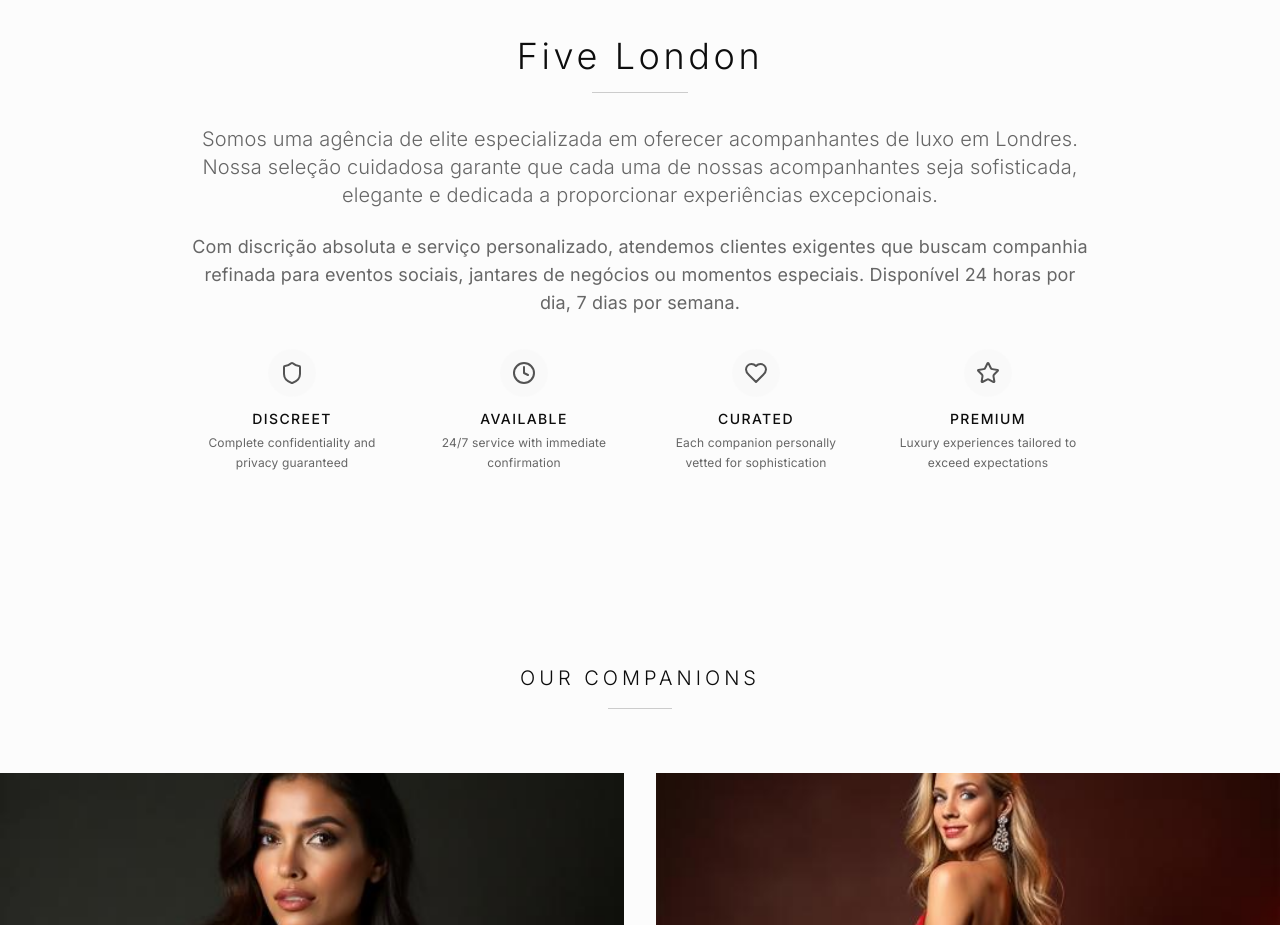
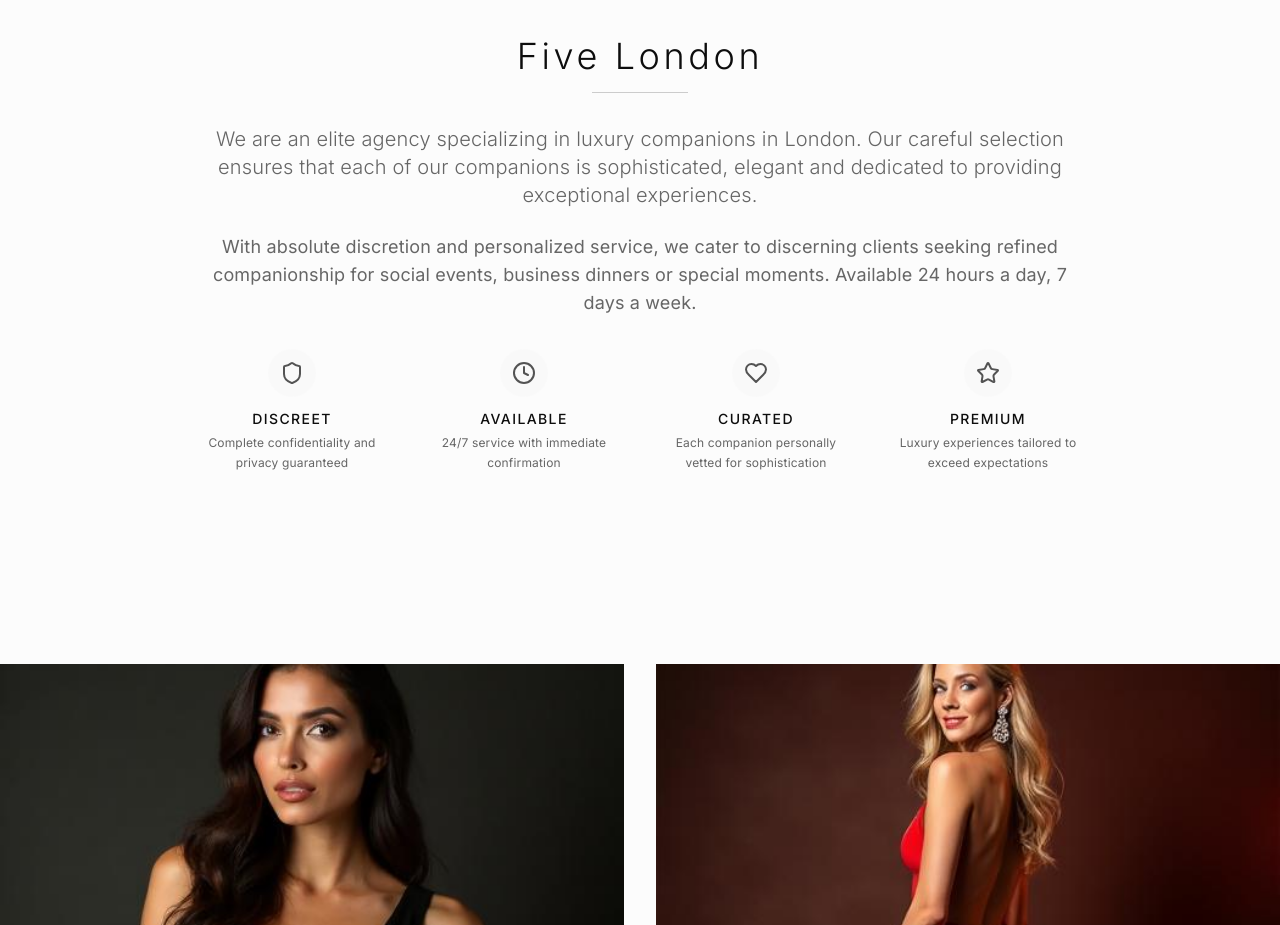
Before and after one commit to karolyncambuigomes-afk/site-doctor-magic, a React (Vite) app: page / in a window 1280 px wide. Shown: the part 860-1785 px from the top of the page. Built offline with nearby package versions, Linux system fonts and the light colour scheme.

Commit message:
Refactor homepage content

```diff
--- a/src/pages/Index.tsx
+++ b/src/pages/Index.tsx
@@ -104,15 +104,15 @@ const Index = () => {
 
               <div className="space-y-6 text-muted-foreground">
                 <p className="text-lg md:text-xl font-light leading-relaxed">
-                  Somos uma agência de elite especializada em oferecer acompanhantes de luxo em Londres.
-                  Nossa seleção cuidadosa garante que cada uma de nossas acompanhantes seja sofisticada,
-                  elegante e dedicada a proporcionar experiências excepcionais.
+                  We are an elite agency specializing in luxury companions in London.
+                  Our careful selection ensures that each of our companions is sophisticated,
+                  elegant and dedicated to providing exceptional experiences.
                 </p>
 
                 <p className="text-base md:text-lg leading-relaxed">
-                  Com discrição absoluta e serviço personalizado, atendemos clientes exigentes que buscam
-                  companhia refinada para eventos sociais, jantares de negócios ou momentos especiais.
-                  Disponível 24 horas por dia, 7 dias por semana.
+                  With absolute discretion and personalized service, we cater to discerning clients
+                  seeking refined companionship for social events, business dinners or special moments.
+                  Available 24 hours a day, 7 days a week.
                 </p>
               </div>
 
@@ -140,14 +140,6 @@ const Index = () => {
         {/* Loro Piana Style - Models Gallery */}
         <section className="py-16 md:py-20 lg:py-24 bg-background">
           <div className="container-width-lg">
-            {/* Minimal Header */}
-            <div className="text-center mb-12 md:mb-16">
-              <h2 className="text-lg md:text-xl font-light tracking-[0.2em] uppercase text-foreground mb-4">
-                Our Companions
-              </h2>
-              <div className="w-16 h-px bg-foreground/20 mx-auto"></div>
-            </div>
-
             {/* Gallery Grid - Loro Piana Style */}
             <div className="grid grid-cols-2 gap-2 sm:gap-4 md:gap-6 lg:gap-8">
               {models && models.length > 0 ? models.slice(0, 8).map((model, index) => (
```
